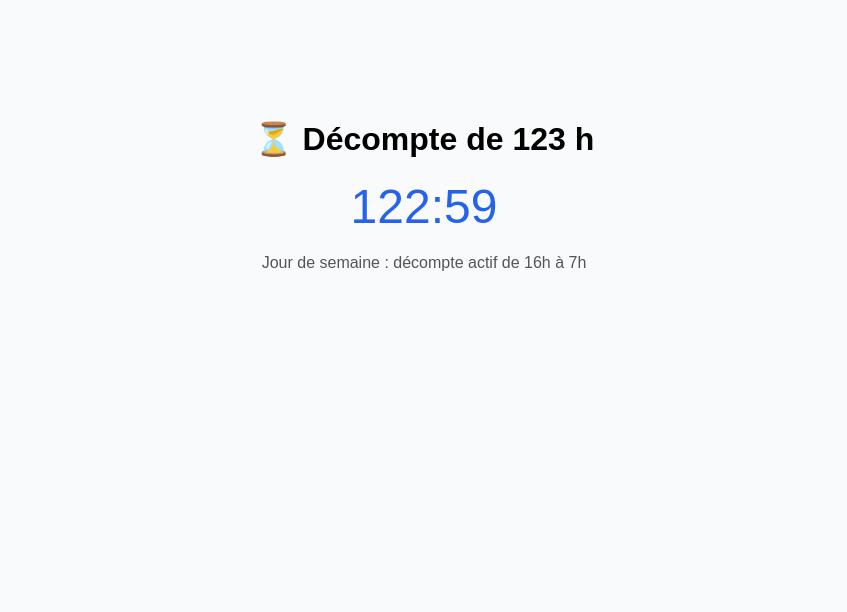
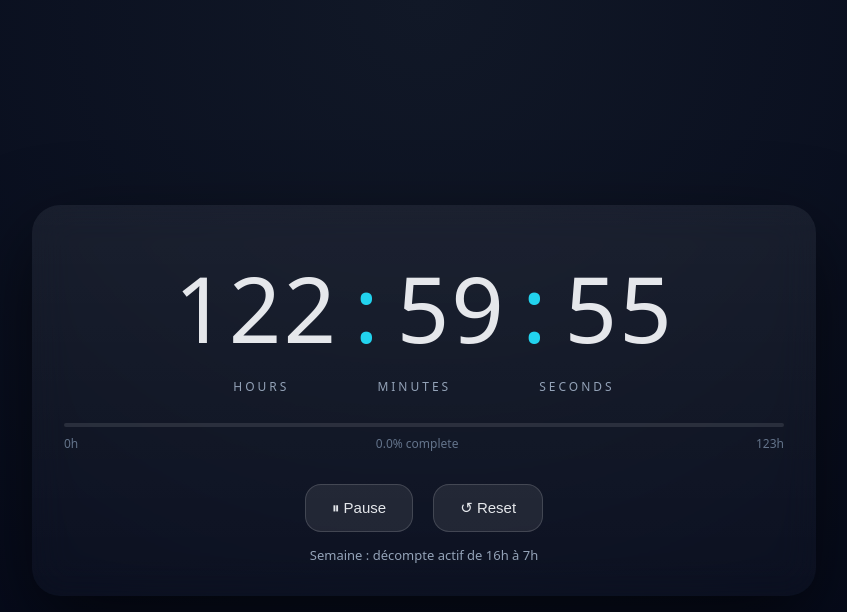
Before and after one commit to andrepsavoie-rgb/decompte, a plain HTML site: page index.html in a window 1280 px wide. Shown: the whole page, without its empty margins (216-1063 px from the left). Drawn offline with Linux system fonts and the light colour scheme.

Commit message:
Update index.html

```diff
--- a/index.html
+++ b/index.html
@@ -1,85 +1,196 @@
+<!-- index.html -->
 <!DOCTYPE html>
 <html lang="fr">
 <head>
   <meta charset="UTF-8" />
   <meta name="viewport" content="width=device-width, initial-scale=1" />
-
   <title>Décompte 123h</title>
 
-  <!-- PWA -->
-  <link rel="manifest" href="manifest.json">
-  <meta name="theme-color" content="#2563eb">
-  <link rel="icon" href="icons/icon-192.png">
+  <link rel="manifest" href="manifest.json" />
+  <meta name="theme-color" content="#0b1220" />
 
   <style>
     body {
-      font-family: Arial, sans-serif;
+      margin: 0;
+      min-height: 100vh;
+      display: flex;
+      align-items: center;
+      justify-content: center;
+      background: radial-gradient(circle at top, #111827, #020617);
+      font-family: system-ui, -apple-system, BlinkMacSystemFont, sans-serif;
+      color: #e5e7eb;
+    }
+
+    .card {
+      width: min(90%, 720px);
+      padding: 40px 32px 32px;
+      border-radius: 28px;
+      background: linear-gradient(180deg, rgba(255,255,255,0.06), rgba(255,255,255,0.02));
+      backdrop-filter: blur(18px);
+      box-shadow: 0 30px 80px rgba(0,0,0,0.6);
+    }
+
+    .time {
+      display: flex;
+      justify-content: center;
+      gap: 16px;
+      font-size: clamp(48px, 8vw, 92px);
+      font-weight: 300;
+      letter-spacing: 2px;
+    }
+
+    .time span.colon {
+      color: #22d3ee;
+    }
+
+    .labels {
+      display: flex;
+      justify-content: center;
+      gap: 88px;
+      margin-top: 8px;
+      font-size: 12px;
+      letter-spacing: 3px;
+      color: #94a3b8;
+    }
+
+    .progress {
+      margin: 28px 0 8px;
+      height: 4px;
+      width: 100%;
+      background: rgba(255,255,255,0.1);
+      border-radius: 999px;
+      overflow: hidden;
+    }
+
+    .progress-bar {
+      height: 100%;
+      width: 0%;
+      background: linear-gradient(90deg, #22d3ee, #38bdf8);
+      transition: width 0.4s ease;
+    }
+
+    .progress-info {
+      display: flex;
+      justify-content: space-between;
+      font-size: 12px;
+      color: #64748b;
+    }
+
+    .actions {
+      margin-top: 32px;
+      display: flex;
+      justify-content: center;
+      gap: 20px;
+    }
+
+    button {
+      padding: 14px 26px;
+      border-radius: 16px;
+      background: rgba(255,255,255,0.08);
+      border: 1px solid rgba(255,255,255,0.15);
+      color: #e5e7eb;
+      font-size: 15px;
+      cursor: pointer;
+    }
+
+    button:hover {
+      background: rgba(255,255,255,0.15);
+    }
+
+    .info {
+      margin-top: 14px;
       text-align: center;
-      margin-top: 15vh;
-      background: #f9fafb;
-    }
-    h1 { font-size: 2rem; }
-    #counter {
-      font-size: 3rem;
-      margin: 20px 0;
-      color: #2563eb;
-    }
-    #info {
-      font-size: 1rem;
-      color: #555;
+      font-size: 13px;
+      color: #94a3b8;
     }
   </style>
 </head>
-
 <body>
 
-  <h1>⏳ Décompte de 123 h</h1>
-  <div id="counter">123:00</div>
-  <div id="info"></div>
+  <div class="card">
+    <div class="time">
+      <span id="h">123</span>
+      <span class="colon">:</span>
+      <span id="m">00</span>
+      <span class="colon">:</span>
+      <span id="s">00</span>
+    </div>
+
+    <div class="labels">
+      <div>HOURS</div>
+      <div>MINUTES</div>
+      <div>SECONDS</div>
+    </div>
+
+    <div class="progress">
+      <div class="progress-bar" id="bar"></div>
+    </div>
+
+    <div class="progress-info">
+      <span>0h</span>
+      <span id="percent">0% complete</span>
+      <span>123h</span>
+    </div>
+
+    <div class="actions">
+      <button onclick="togglePause()">⏸ Pause</button>
+      <button onclick="resetTimer()">↺ Reset</button>
+    </div>
+
+    <div class="info" id="info"></div>
+  </div>
 
 <script>
-    let remainingSeconds = 123 * 3600;
+  const TOTAL = 123 * 3600;
+  let remaining = TOTAL;
+  let paused = false;
 
-    function isWeekend(date) {
-      const d = date.getDay();
-      return d === 0 || d === 6; // dimanche ou samedi
+  function isWeekend(d) {
+    return d.getDay() === 0 || d.getDay() === 6;
   }
 
-    function isCountingTime(date) {
-      const hour = date.getHours();
-
-      if (isWeekend(date)) {
-        // Fin de semaine : 7h à 7h (24h)
-        return true;
-      } else {
-        // Semaine : 16h à 7h
-        return hour >= 16 || hour < 7;
-      }
+  function isActivePeriod(d) {
+    const h = d.getHours();
+    if (isWeekend(d)) return true;
+    return h >= 16 || h < 7;
   }
 
-    function updateCounter() {
+  function tick() {
     const now = new Date();
 
-      if (remainingSeconds > 0 && isCountingTime(now)) {
-        remainingSeconds--;
+    if (!paused && remaining > 0 && isActivePeriod(now)) {
+      remaining--;
     }
 
-      const hours = Math.floor(remainingSeconds / 3600);
-      const minutes = Math.floor((remainingSeconds % 3600) / 60);
+    const hrs = Math.floor(remaining / 3600);
+    const mins = Math.floor((remaining % 3600) / 60);
+    const secs = remaining % 60;
 
-      document.getElementById("counter").textContent =
-        `${hours.toString().padStart(2, "0")}:${minutes.toString().padStart(2, "0")}`;
+    h.textContent = hrs.toString().padStart(2,'0');
+    m.textContent = mins.toString().padStart(2,'0');
+    s.textContent = secs.toString().padStart(2,'0');
 
-      document.getElementById("info").textContent =
-        isWeekend(now)
-          ? "Fin de semaine : décompte actif 24 h (7h à 7h)"
-          : "Jour de semaine : décompte actif de 16h à 7h";
+    const done = ((TOTAL - remaining) / TOTAL) * 100;
+    bar.style.width = done + '%';
+    percent.textContent = done.toFixed(1) + '% complete';
+
+    info.textContent = isWeekend(now)
+      ? 'Fin de semaine : décompte actif 24h (7h à 7h)'
+      : 'Semaine : décompte actif de 16h à 7h';
   }
 
-    setInterval(updateCounter, 1000);
+  function togglePause() {
+    paused = !paused;
+  }
 
-    if ("serviceWorker" in navigator) {
-      navigator.serviceWorker.register("service-worker.js");
+  function resetTimer() {
+    remaining = TOTAL;
+  }
+
+  setInterval(tick, 1000);
+
+  if ('serviceWorker' in navigator) {
+    navigator.serviceWorker.register('service-worker.js');
   }
 </script>
 
```
Lines whose indentation alone changed are shown as unchanged.
